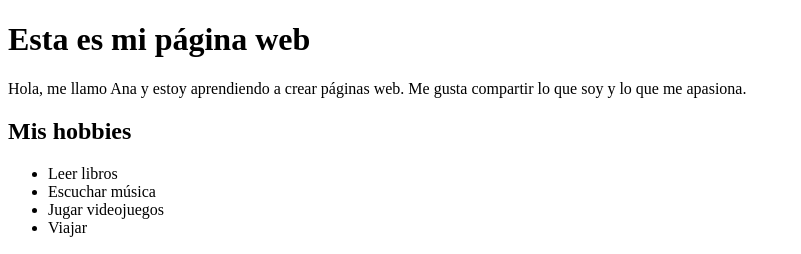
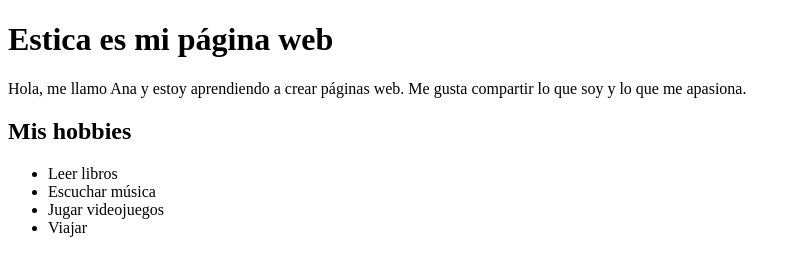
Before and after one commit to YeMendez/HCI, a plain HTML site: page index-acc.html in a window 1280 px wide. Shown: the top 254 px of the page, without its empty margins (0-801 px from the left). Drawn offline with Linux system fonts and the light colour scheme.

Commit message:
index-acc.html

```diff
--- a/index-acc.html
+++ b/index-acc.html
@@ -6,7 +6,7 @@
   </head>
   <body>
     <header>
-     <h1>Esta es mi página web</h1>
+     <h1>Estica es mi página web</h1>
     </header>
     <main>
     	<p>Hola, me llamo Ana y estoy aprendiendo a crear páginas web. Me gusta compartir lo que soy y lo que me apasiona.</p>
```
